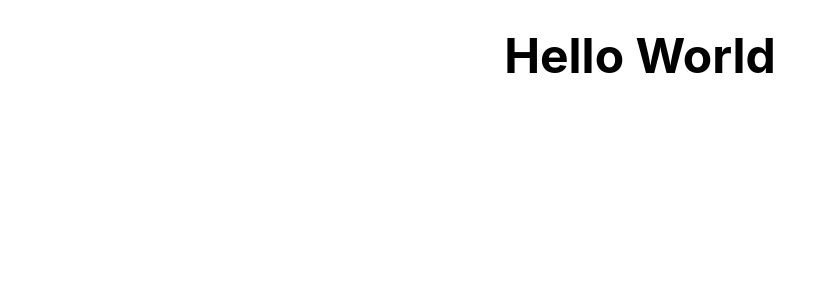
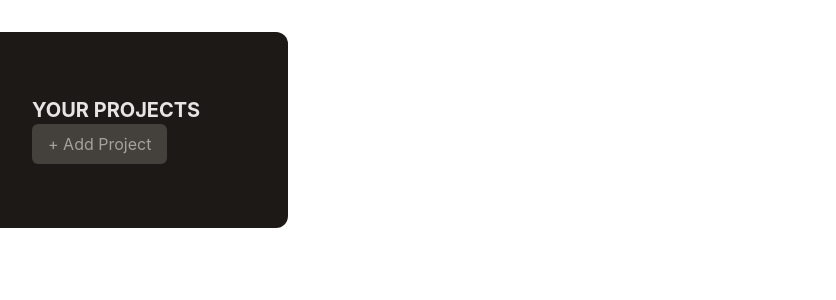
Before and after one commit to LeGiaUy/project-management-app, a React (Vite) app: page / in a window 1280 px wide. Shown: the top 300 px of the page, without its empty margins (0-836 px from the left). Built offline with nearby package versions, Linux system fonts and the light colour scheme.

Commit message:
feat: add Sidebar component

```diff
--- a/src/App.jsx
+++ b/src/App.jsx
@@ -1,8 +1,10 @@
+import ProjectSidebar from "./components/ProjectSidebar";
+
 function App() {
   return (
-    <>
-      <h1 className="my-8 text-center text-5xl font-bold">Hello World</h1>
-    </>
+    <main className="h-screen my-8">
+      <ProjectSidebar />
+    </main>
   );
 }
 
--- /dev/null
+++ b/src/components/ProjectSidebar.jsx
@@ -0,0 +1,14 @@
+export default function ProjectSidebar() {
+  return (
+    <aside className="w-1/3 px-8 py-16 bg-stone-900 text-stone-50 md:w-72 rounded-r-xl">
+      <h2 className="font-bold uppercase md:text-xl text-stone-200">
+        Your Projects
+      </h2>
+      <div>
+        <button className="px-4 py-2 text-xs md:text-base rounded-md bg-stone-700 text-stone-400 hover:bg-stone-600 hover:text-stone-100">
+          + Add Project
+        </button>
+      </div>
+    </aside>
+  );
+}
```
